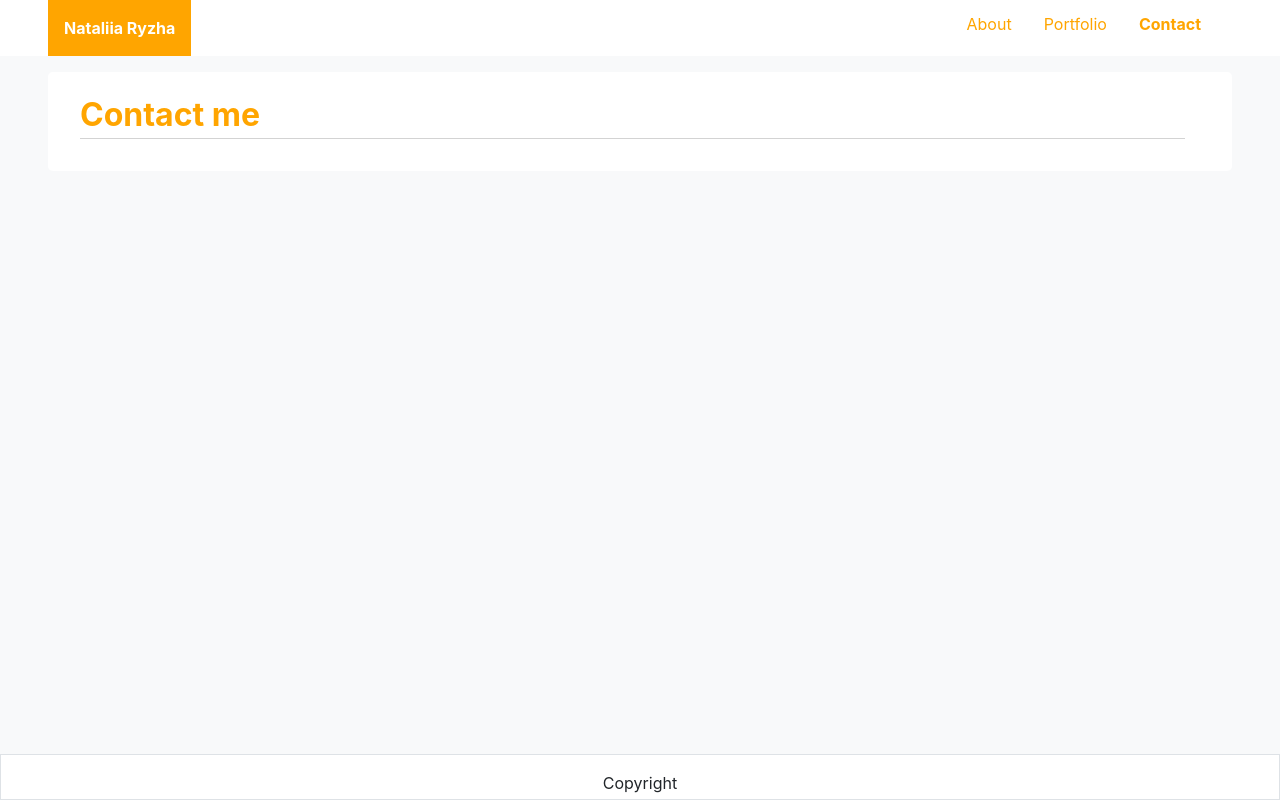
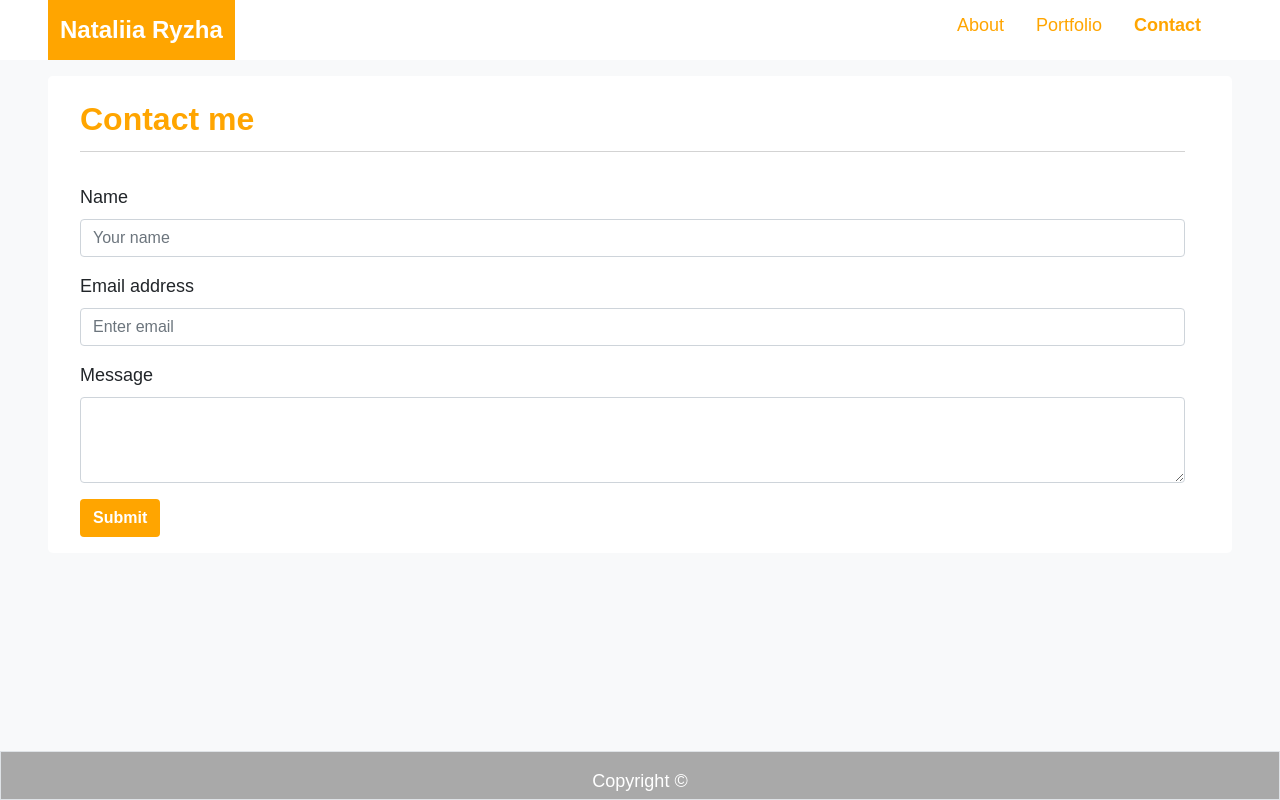
Before and after one commit to nataliiaR/Bootstrap-Portfolio, a plain HTML site: page contact.html in a window 1280 px wide. Drawn offline with nearby package versions, Linux system fonts and the light colour scheme.

Commit message:
added form on contact page

```diff
--- a/assets/css/portfolio_style.css
+++ b/assets/css/portfolio_style.css
@@ -1,36 +1,28 @@
 html {
   font-size: 14px;
 }
+
+.card{
+
+  margin:auto;
+  min-width: 260px;
+}
+.container {
+  max-width: 100%;
+}
+
+.card-deck {
+  min-width: 260px;
+}
+
+
 @media (min-width: 768px) {
   html {
     font-size: 16px;
   }
+
 }
 
-.container {
-  max-width: 100%;
-}
-
-
-.card-deck .card {
-
-  min-width: 260px;
-}
-
-.btn-portfolio{
-  background-color: orange;
-  color:white;
-  font-weight: bold;
-}
-
-
-
-@media (max-width:830px){
-  .card{
-    max-width: 60%;
-    margin: auto;
-  }
-}
 @media (min-width:831px){
   .card{
     max-width: 23%;
@@ -38,3 +30,9 @@ html {
   }
 
 }
+@media (max-width:830px){
+  .card{
+    max-width: 60%;
+    margin: auto;
+  }
+}
--- a/assets/css/styles.css
+++ b/assets/css/styles.css
@@ -1,39 +1,21 @@
-@media (max-width: 576px){
 
-.custom-background-color{
-    background-color:orange;
-     color:white;
-     font-weight: bold;
-    }
-    .image-size{
-        max-width: 60%;
-    }
-
-    .card{
-        max-width: 60%;
-        margin:auto;
-    }
+body{
+    font-family: Arial, Helvetica, sans-serif;
+    font-size: 18px;
 }
 
-@media (min-width: 577px){
-    .custom-span-color{
-        background-color:orange;
-        color:white;
-        padding: 1em;
-        font-weight: bold;
-    }
-    .image-size{
-        max-width: 60%;
-    }
 
+footer{
+    background-color: darkgray;
+    color:white;
 }
 
 .section-header{
     color: orange;
     font-weight: bold;
-    padding-bottom:0.1em;
+    padding-bottom:0.4em;
     border-bottom: 0.03em solid lightgray;
-    margin-bottom: 0.5em;
+    margin-bottom: 1em;
 
 }
 a.nav-link{
@@ -42,13 +24,49 @@ a.nav-link{
 a.link-color{
     color:orange;
 }
+
+a:visited{
+    color:orange;
+}
 a:hover{
     color: lightgrey;
-}
-a:visited{
-    color:orange;
+    text-decoration: none;
 }
 a.open{
     color: orange;
     font-weight: bold;
 }
+
+.btn-portfolio{
+    background-color: orange;
+    color:white;
+    font-weight: bold;
+  }
+@media (max-width: 576px){
+
+    .custom-background-color{
+        background-color:orange;
+         color:white;
+         font-weight: bold;
+        }
+        .image-size{
+            max-width:70%;
+            align-content: center;
+        }
+
+    }
+
+    @media (min-width: 577px){
+        .custom-span-color{
+            background-color:orange;
+            color:white;
+            padding: 0.5em;
+            font-weight: bold;
+            font-size: 24px;
+        }
+        .image-size{
+            max-width: 60%;
+            align-content: center;
+        }
+
+    }
--- a/contact.html
+++ b/contact.html
@@ -39,7 +39,21 @@
             <div class="row">
               <div class="col-12 col-sm-12 col-md-12 col-lg-12">
               <h2 class="section-header"> Contact me</h2>
-
+              <form>
+                  <div class="form-group">
+                      <label for="exampleInputName">Name</label>
+                      <input type="text" class="form-control" id="exampleInputName" placeholder="Your name">
+                    </div>
+                  <div class="form-group">
+                    <label for="exampleInputEmail1">Email address</label>
+                    <input type="email" class="form-control" id="exampleInputEmail1" aria-describedby="emailHelp" placeholder="Enter email">
+                  </div>
+                  <div class="form-group">
+                      <label for="exampleFormControlTextarea1">Message</label>
+                      <textarea class="form-control" id="exampleFormControlTextarea1" rows="3"></textarea>
+                    </div>
+                  <button type="submit" class="btn btn-portfolio">Submit</button>
+                </form>
 
             </div>
           </div>
@@ -47,9 +61,9 @@
         </div>
         </div>
         </div>
-        <footer class="footer bg-white mt-auto border-top-1 border border-top-light pb-1 pt-3">
+        <footer class="footer mt-auto border pb-1 pt-3">
             <div class="container">
-              <span class="row justify-content-center">Copyright</span>
+              <span class="row justify-content-center">Copyright &#169;	</span>
             </div>
           </footer>
     </body>
```
Also changed, not shown: index.html (+3 -3 lines), portfolio.html (+2 -2 lines).
